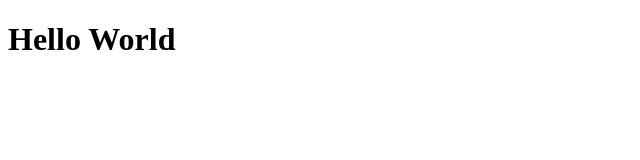
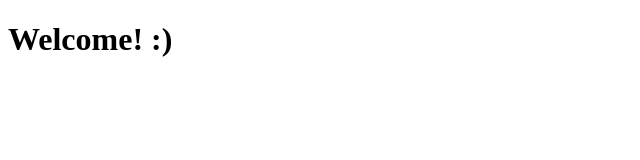
Before and after one commit to chsu223-1820632/chsu223-1820632.github.io, a plain HTML site: page index.html in a window 1280 px wide. Shown: the whole page, without its empty margins (0-640 px from the left). Drawn offline with Linux system fonts and the light colour scheme.

Commit message:
Add files via upload

```diff
--- a/index.html
+++ b/index.html
@@ -1,9 +1,9 @@
 <!DOCTYPE html>
 <html>
     <head>
-        <title>Hello World</title>
+        <title>Welcome! :)</title>
     </head>
     <body>
-        <h1>Hello World</h1>
+        <h1>Welcome! :)</h1>
     </body>
 </html>
```
